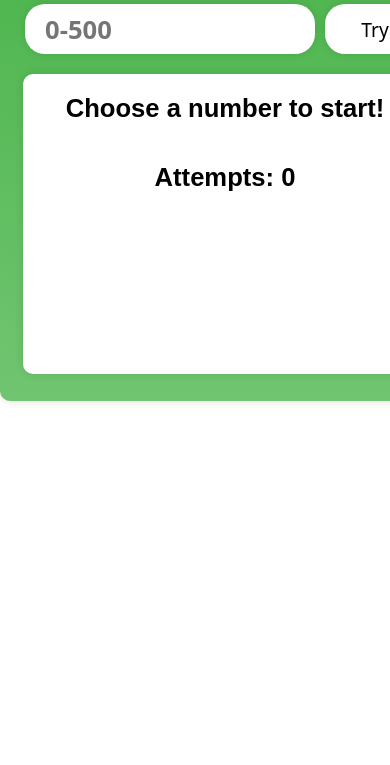
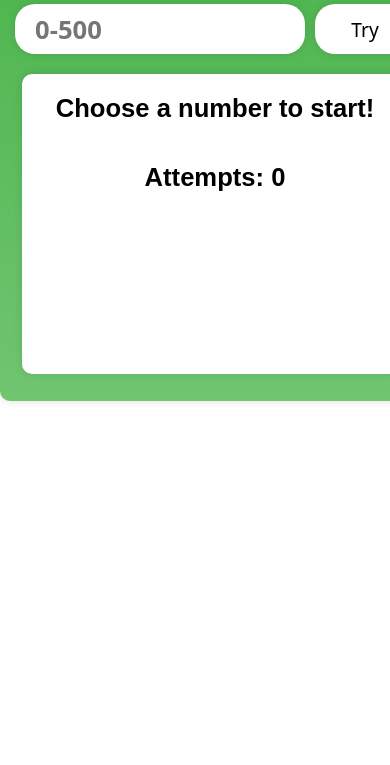
Before and after one commit to FelipePereira392/GuessTheNumber, a plain HTML site: page index.html in a window 390 px wide. Shown: the part 109-874 px from the top of the page. Drawn offline with Linux system fonts and the light colour scheme; a web font is replaced by a local one.

Commit message:
Media Queries

```diff
--- a/style.css
+++ b/style.css
@@ -110,3 +110,9 @@ body{
     background-color: rgb(159, 216, 159);
     transform: translateY(5px);
 }
+
+@media screen and (max-width: 600px) {
+    #main{
+        width: 430px;
+    }
+}
```
